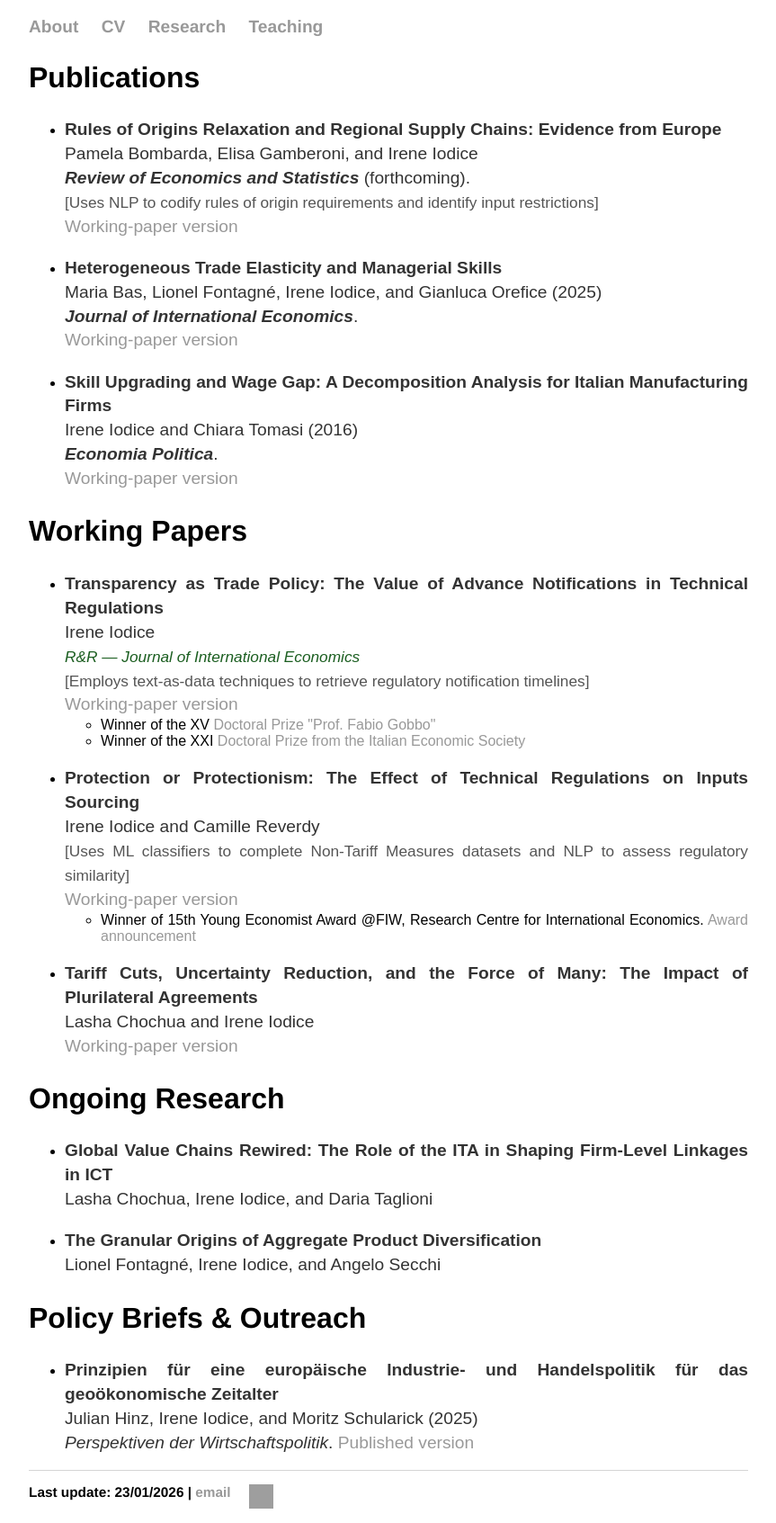
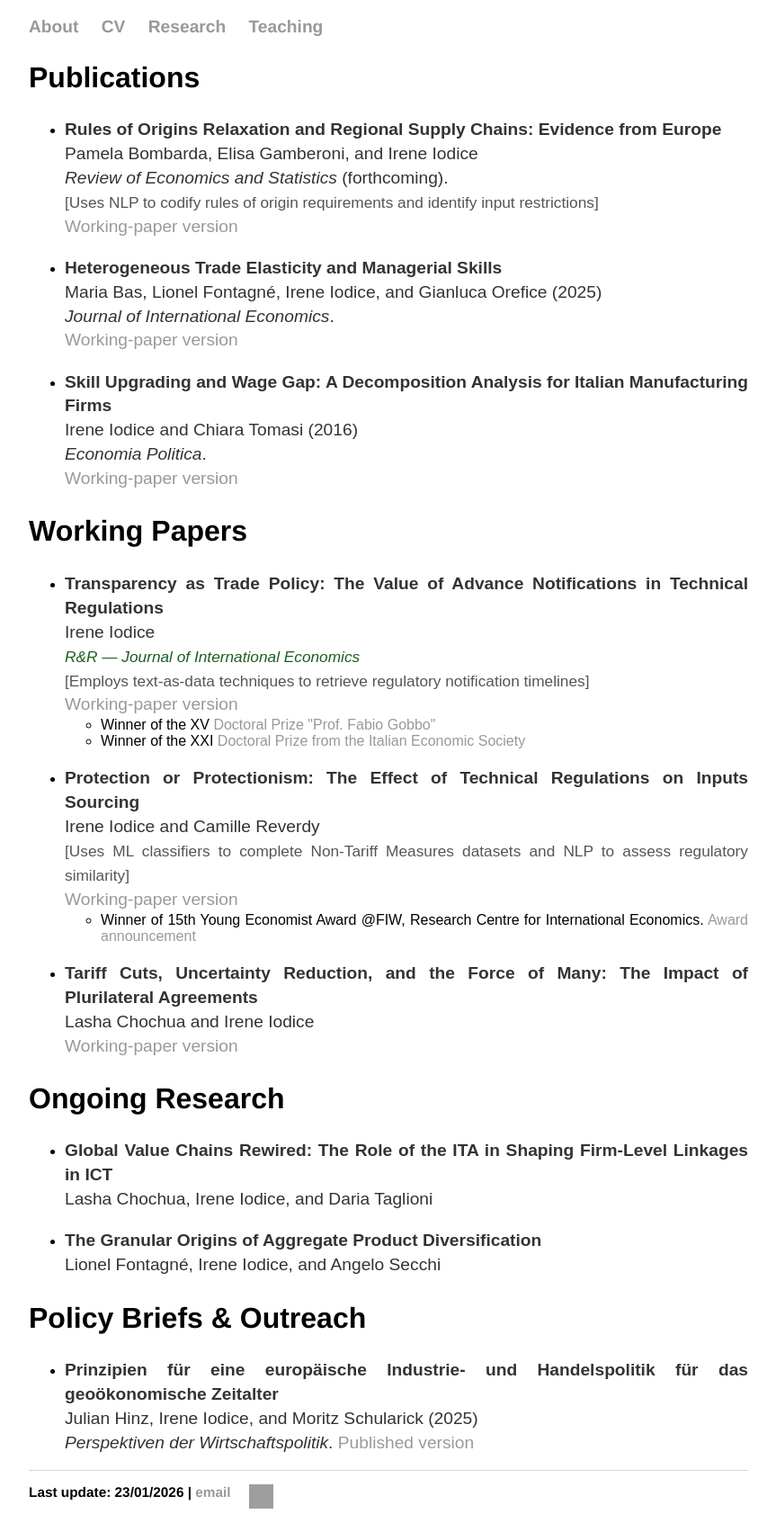
Before and after one commit to ioire/ioire.github.io, a Jekyll site: the page built from research/index.html, in a window 1280 px wide. Shown: the whole page at 90% size, without its empty margins (208-1071 px from the left). Built offline with Jekyll 4.4.1, drawn with Linux system fonts in a browser that asks for light colours; grey boxes are pictures that could not be loaded.

Commit message:
update CV

```diff
--- a/css/main.css
+++ b/css/main.css
@@ -108,7 +108,7 @@ ul.posts li {
 
 /* Journals: semibold + italic */
 .publications .journal {
-  font-weight: 550;
+  font-weight: 500;
   font-style: italic;
 }
 
```
